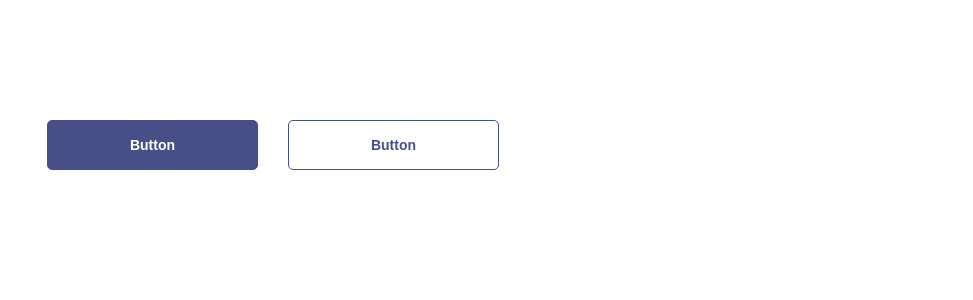
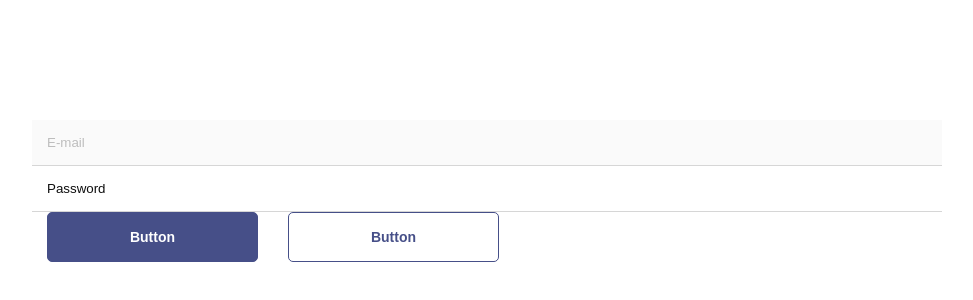
Before and after one commit to michaelgudzevskyi/crypto-you, a React (Create React App) app: page / in a window 1280 px wide. Shown: the part 80-380 px from the top of the page, without its empty margins (168-1141 px from the left). Built offline with nearby package versions, Linux system fonts and the light colour scheme; no server answers; a web font is replaced by a local one; what axios-auth-refresh would draw is missing.

Commit message:
Setup formik and input compónent

```diff
--- a/package.json
+++ b/package.json
@@ -8,6 +8,7 @@
     "@testing-library/user-event": "^12.6.0",
     "axios": "^0.21.1",
     "axios-auth-refresh": "^3.0.0",
+    "classnames": "^2.2.6",
     "env-cmd": "^10.1.0",
     "formik": "^2.2.6",
     "history": "^5.0.0",
@@ -18,6 +19,7 @@
     "prop-types": "^15.7.2",
     "react": "^17.0.1",
     "react-dom": "^17.0.1",
+    "react-input-mask": "^2.0.4",
     "react-redux": "^7.2.2",
     "react-router": "^5.2.0",
     "react-router-dom": "^5.2.0",
--- /dev/null
+++ b/src/components/Input/index.js
@@ -0,0 +1,73 @@
+import React, { useMemo } from 'react'
+import PropTypes from 'prop-types'
+import InputMask from 'react-input-mask'
+import { Field } from 'formik'
+import classNames from 'classnames';
+
+import './styles.scss'
+
+const InputForm = ({
+    name,
+    placeholder,
+    error,
+    touched,
+    disabled,
+    label,
+    mask,
+    component,
+    rows,
+    values,
+    validate,
+    className,
+    ...rest
+}) => {
+    const findName = useMemo(() => name.split('.')[name.split('.').length - 1], [name])
+
+    return (
+        <div className="input-group">
+            <Field
+                {...rest}
+                placeholder={label}
+                name={name}
+                id={name}
+                component={component && component}
+                rows={rows && rows}
+                validate={validate}
+                disabled={disabled}
+                className={classNames("form-input", className)}
+            >
+                {mask
+                    ? ({ field }) => (
+                            <InputMask
+                                {...field}
+                                {...rest}
+                                placeholder={label}
+                                mask={mask}
+                            />
+                        )
+                    : null}
+            </Field>
+            <span className={classNames("bar", {"--error": error[findName] && touched[findName]})} />
+            {error[findName] && touched[findName] ? (
+                <div className={classNames("input-info", {"--error": error[findName] && touched[findName]})}>{error[findName]}</div>
+            ) : null}
+        </div>
+    )
+}
+
+InputForm.propTypes = {
+    name: PropTypes.string,
+    placeholder: PropTypes.string,
+    error: PropTypes.object,
+    touched: PropTypes.object,
+    values: PropTypes.object,
+    label: PropTypes.string,
+    mask: PropTypes.string,
+    component: PropTypes.string,
+    rows: PropTypes.string,
+    className: PropTypes.string,
+    validate: PropTypes.func,
+    disabled: PropTypes.bool,
+}
+
+export default InputForm
--- /dev/null
+++ b/src/components/Input/styles.scss
@@ -0,0 +1,75 @@
+@import '../../styles/variables';
+
+.input-group {
+    .form-input {
+        position: relative;
+        border: none;
+        border-bottom: 1px solid lighten($color-base-gray, 40%);
+        padding: 0;
+        width: 100%;
+
+        padding: 15px 15px;
+
+        color: #303030;
+
+        &:focus {
+            outline: none;
+            color: $color-dark;
+            &::placeholder {
+                color: lighten($color-base-gray, 40%);
+            }
+        }
+
+        &:valid {
+            color: $color-dark;
+        }
+
+        &::placeholder {
+            color: $color-dark;
+        }
+
+        &:disabled {
+            color: lighten($color-base-gray, 30%);
+            &::placeholder {
+                color: lighten($color-base-gray, 30%);
+            }
+        }
+    }
+
+    /* active state */
+    input:focus ~ .bar:before,
+    input:focus ~ .bar:after {
+        width: 50%;
+    }
+
+    /* BOTTOM BARS ================================= */
+    .bar {
+        position: relative;
+        display: block;
+        width: 100%;
+
+        &.--error {
+            &:before,
+            &:after {
+                background: $color-yellow;
+                width: 50%;
+            }
+        }
+    }
+    .bar:before,
+    .bar:after {
+        content: '';
+        height: 2px;
+        width: 0;
+        bottom: 0;
+        position: absolute;
+        background: $color-blue;
+        transition: 0.2s ease all;
+    }
+    .bar:before {
+        left: 50%;
+    }
+    .bar:after {
+        right: 50%;
+    }
+}
--- a/src/components/index.js
+++ b/src/components/index.js
@@ -1,2 +1,3 @@
 /* eslint-disable import/prefer-default-export */
 export { default as Button } from './Button'
+export { default as InputForm } from './Input'
--- a/src/root/App.js
+++ b/src/root/App.js
@@ -1,10 +1,44 @@
-import { Button } from '../components'
+import { Formik, Form } from 'formik'
+import { authSchema } from '../utils/validations'
+import { Button, InputForm } from '../components'
 
 function App() {
     return (
         <div className="App">
-            <Button className="button-contained">Button</Button>
-            <Button className="button-outlined">Button</Button>
+            <Formik
+                initialValues={{
+                    username: '',
+                    password: '',
+                }}
+                validationSchema={authSchema}
+                onSubmit={(values) => {
+                    console.log('values', values);
+                }}
+            >
+            {({ errors, touched }) => (
+                <Form className="form-control">
+                    <InputForm
+                        className="input-control"
+                        label="E-mail"
+                        name="username"
+                        error={errors}
+                        disabled
+                        touched={touched}
+                    />
+
+                    <InputForm
+                        className="input-control"
+                        label="Password"
+                        name="password"
+                        error={errors}
+                        touched={touched}
+                    />
+
+                    <Button className="button-contained" type="sybmit">Button</Button>
+                    <Button className="button-outlined">Button</Button>
+                </Form>
+            )}
+        </Formik>
         </div>
     )
 }
--- /dev/null
+++ b/src/utils/validations/authSchema.js
@@ -0,0 +1,8 @@
+import * as Yup from 'yup'
+
+const authSchema = Yup.object().shape({
+    username: Yup.string().email('Campo inválido.').required('Campo obrigatório.'),
+    password: Yup.string().required('Campo obrigatório.').min(8, 'Campo inválido.'),
+})
+
+export default authSchema
--- /dev/null
+++ b/src/utils/validations/index.js
@@ -0,0 +1,2 @@
+/* eslint-disable import/prefer-default-export */
+export { default as authSchema } from './authSchema'
```
Also changed, not shown: 1 other file (tests, documents, lock files or other folders).
